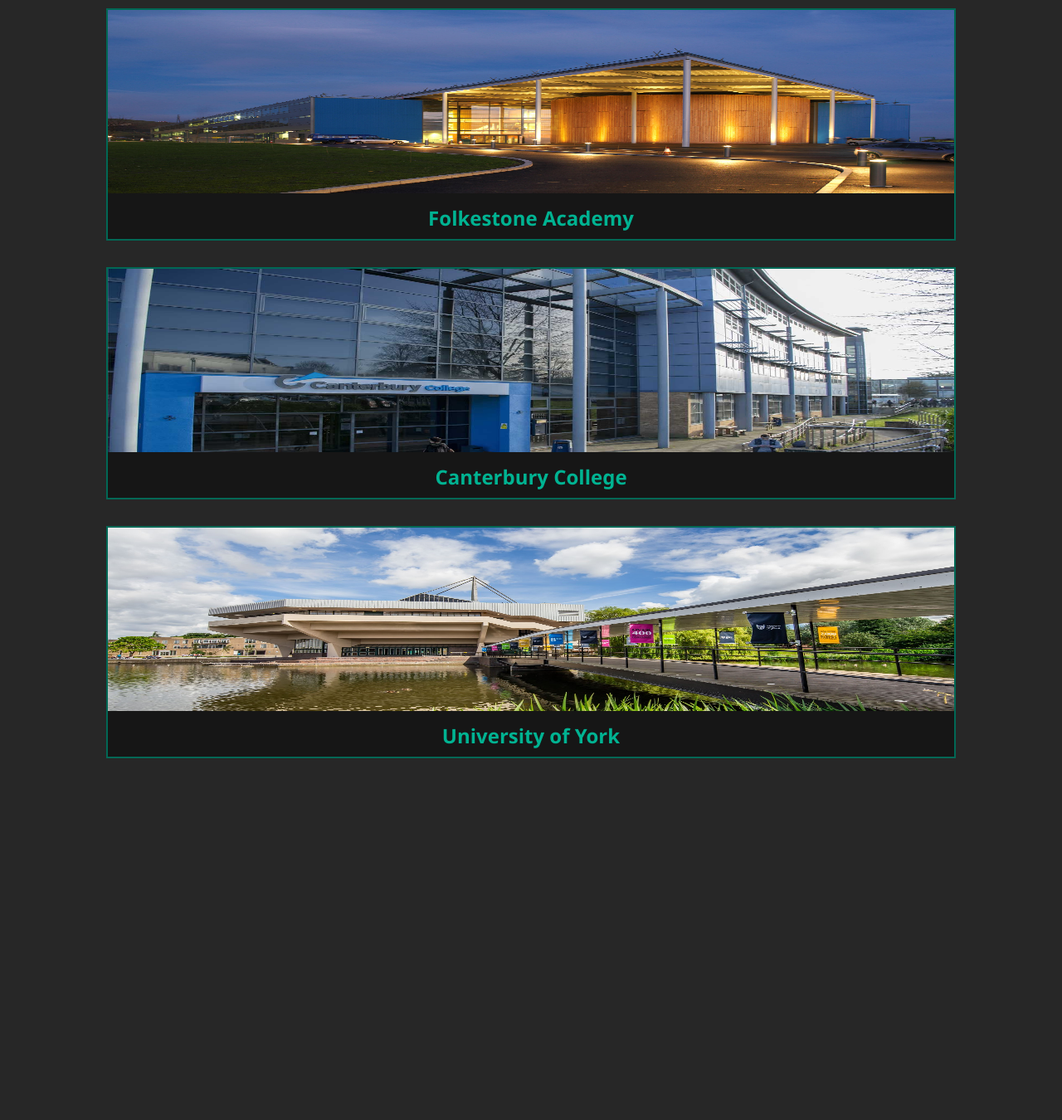
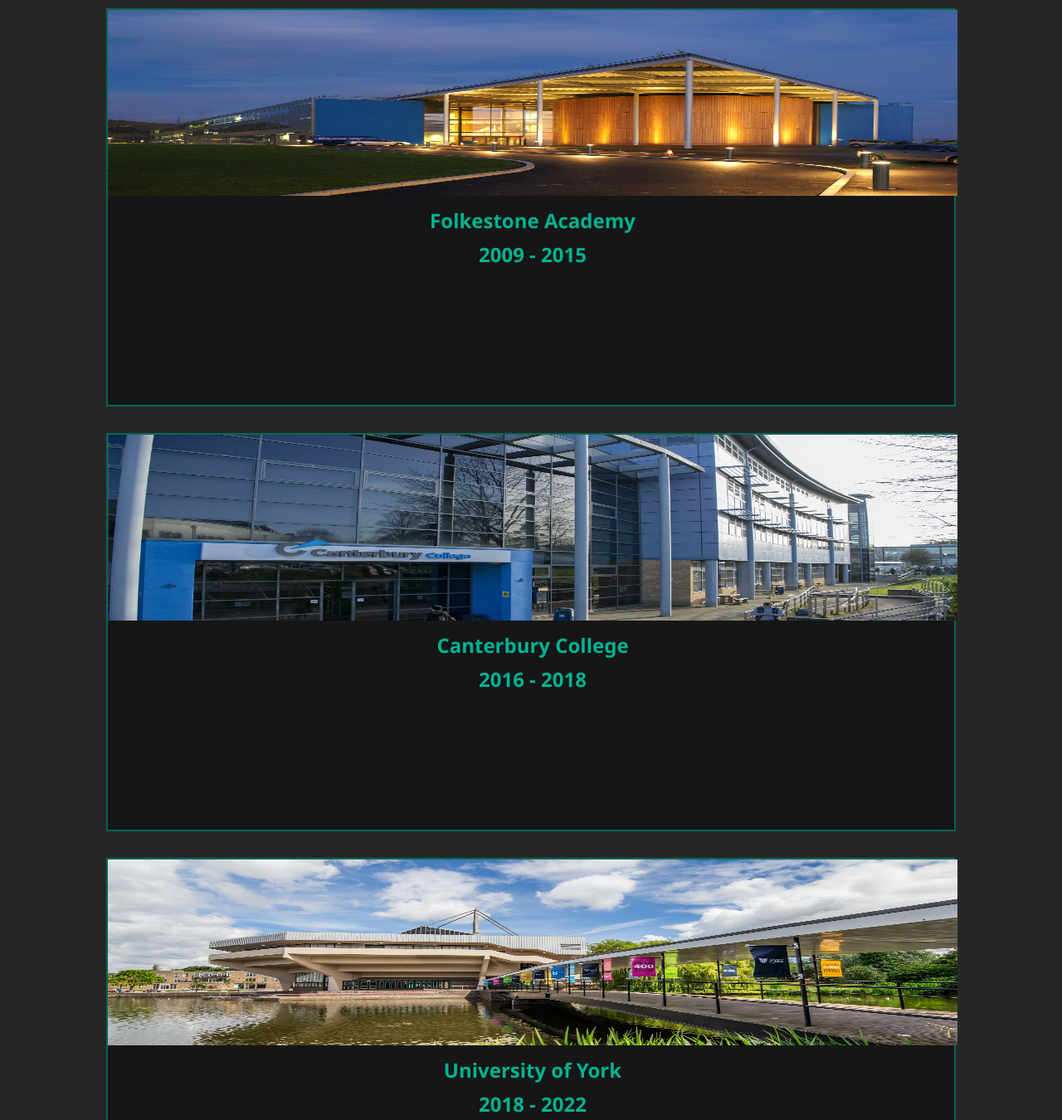
Before and after one commit to Burakkuboido/SASS_Portfolio_V2, a plain HTML site: page dist/index.html in a window 1280 px wide. Shown: the part 500-1850 px from the top of the page at 83% size. Before the commit the page ends 1430 px from the top, so only its background shows below. Drawn offline with Linux system fonts and the light colour scheme.

Commit message:
Education Cards Info Added & Animation Finished

```diff
--- a/dist/index.html
+++ b/dist/index.html
@@ -32,21 +32,64 @@
         <section>
             <div class="education">
                 <div class="education__cards">
+                    <div class="card__face card__face--front">
                         <img src="../dist/img/Folkestone_Academy.jpg" alt="Folkestone Academy Secondary School">
                         <h1>Folkestone Academy</h1>
+                        <h1>2009 - 2015</h1>
                         <div class="education__overlay">
                         </div>
                     </div>
+                    <div class="card__face card__face--back">
+                        <h1>Info:</h1>
+                        <p class="centered card__face--padding">In school, I never really tried to do well. I spent most of my time messing around as kids do, but coming up to the end
+                            of the final year of school, I decided I wanted to pursue programming. This is what led me to do Games Development in College.</p>
+                        <h1>Qualifications:</h1>
+                        <ul class="centered">
+                            <li>Maths: B</li>
+                            <li>English: B</li>
+                            <li>ICT: Merit*</li>
+                            <li>Media: Pass</li>
+                            <li>Business: Pass</li>
+                        </ul>
+                    </div>
+                </div>
                 <div class="education__cards">
+                    <div class="card__face card__face--front">
                         <img src="../dist/img/Canterbury_College.jpg" alt="Canterbury College">
                         <h1>Canterbury College</h1>
+                        <h1>2016 - 2018</h1>
                         <div class="education__overlay">
                         </div>
                     </div>
+                    <div class="card__face card__face--back">
+                        <h1>Info:</h1>
+                        <p class="centered card__face--padding">In College, I met some great people and learned a whole
+                            new set of valuable skills. I learnt how to work as a team,  programming in c#, environment and level design in games and so on.
+                        </p>
+                        <h1>Qualifications:</h1>
+                        <ul class="centered">
+                            <li>Games Development Diploma: Merit</li>
+                        </ul>
+                    </div>
+                </div>
                 <div class="education__cards">
+                    <div class="card__face card__face--front">
                         <img src="../dist/img/University_Of_York.jpeg" alt="University of York">
                         <h1>University of York</h1>
+                        <h1>2018 - 2022</h1>
                         <div class="education__overlay">
+                        </div>
+                    </div>
+                    <div class="card__face card__face--back">
+                        <h1>Info:</h1>
+                        <p class="centered card__face--padding">I decided to go to the University of York to study Interactive Media as I knew it would involve all sorts of
+                            programming. I found solving problems was enjoyable and it gave me a sense of euphoria when I was able
+                            to solve a problem on a website. This made me realise that this is what I wanted to pursue.
+                        </p>
+                        <h1>Qualifications:</h1>
+                        <ul class="centered">
+                            <li>Bsc Interactive Media: 2:2</li>
+                        </ul>
                     </div>
                 </div>
 
--- a/dist/js/main.js
+++ b/dist/js/main.js
@@ -18,3 +18,11 @@ function toggleHome() {
         showHome = false;
     }
 }
+
+var cards = document.querySelectorAll('.education__cards');
+
+[...cards].forEach((card)=>{
+  card.addEventListener( 'click', function() {
+    card.classList.toggle('is-flipped');
+  });
+});
--- a/scss/_home.scss
+++ b/scss/_home.scss
@@ -103,15 +103,20 @@
     padding-bottom: 1rem;
     width: 100%;
     height: 100%;
+    perspective: 1500px;
 
 
     &__cards {
         width: 80vw;
-        height: 35vh;
+        height: 60vh;
         margin: 2rem auto 0 auto;
         border: 2px solid #016855;
         background: rgb(22, 22, 22);
         position: relative;
+        cursor: pointer;
+        transform-style: preserve-3d;
+        transform-origin: center right;
+        transition: transform 1s;
 
         h1 {
             text-align: center;
@@ -122,7 +127,7 @@
 
         img {
             width: 100%;
-            height: 80%;
+            height: 100%
 
         }
     }
@@ -145,3 +150,33 @@
         opacity: 0.3;
     }
 }
+
+.is-flipped {
+    transform: translateX(-100%) rotateY(-180deg);
+}
+
+.card__face {
+    position: absolute;
+    backface-visibility: hidden;
+    width: 80vw;
+    height: 28vh;
+}
+
+.card__face > p,
+.card__face > ul {
+    font-size: 18px;
+}
+
+.card__face--back {
+    transform: rotateY(180deg);
+  }
+
+.centered {
+    list-style-type: none;
+    padding-left: 1rem;
+    padding-right: 1rem;
+    color: white;
+  }
+
+.card__face--padding {
+}
```
Also changed, not shown: dist/css/main.css, 1 other file. Lines whose indentation alone changed are shown as unchanged.
